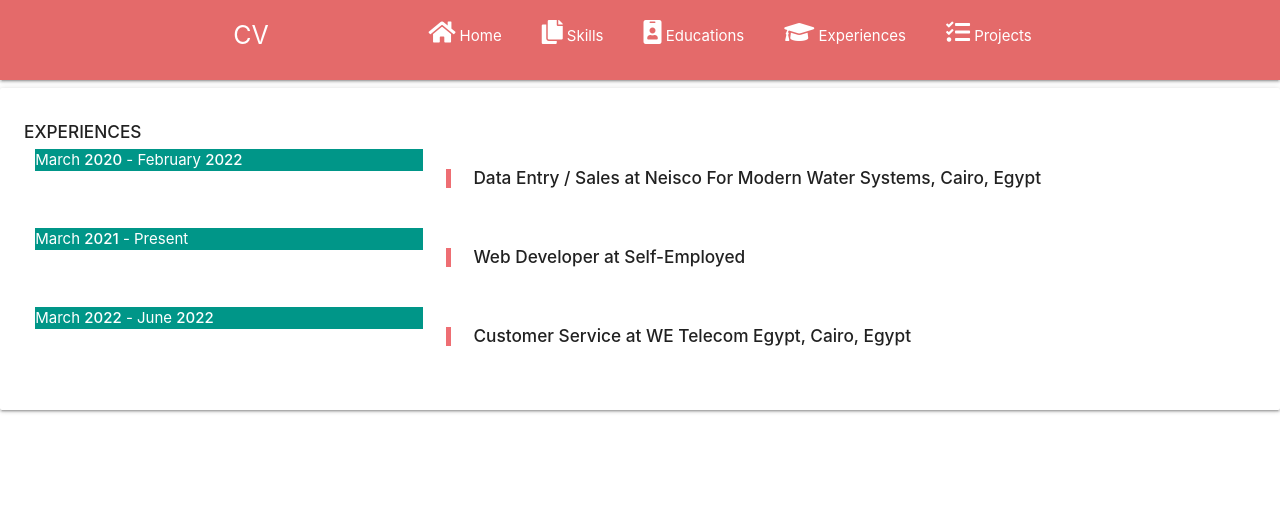
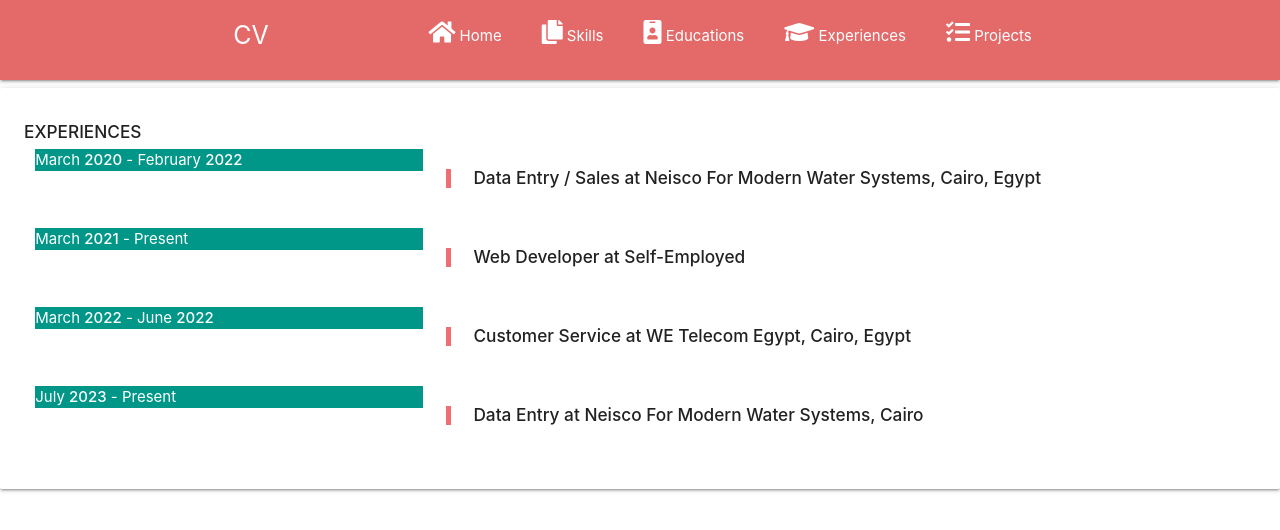
Before and after one commit to SeifeldinAlaa/CV, a React (Create React App) app: page /experiences in a window 1280 px wide. Shown: the top 530 px of the page. Built offline with nearby package versions, Linux system fonts and the light colour scheme.

Commit message:
adding new experience

```diff
--- a/src/components/Experiences.js
+++ b/src/components/Experiences.js
@@ -57,6 +57,22 @@ export default class Experiences extends Component {
                                 </blockquote>
                             </div>
                         </div>
+                        <div className="row">
+                            <div className="col s12 m4 l4 xl4">
+
+                                <p className="teal year_exp white-text">
+                                    July <strong>2023</strong> - Present
+                                </p>
+                            </div>
+                            <div className="col s12 m8 l8 xl8">
+                                <blockquote className="no-pad">
+                                    <h6 className="no-pad mt-bottom">
+                                        <strong>Data Entry at Neisco For Modern Water Systems, Cairo</strong>
+                                    </h6>
+
+                                </blockquote>
+                            </div>
+                        </div>
 
 
 
```
